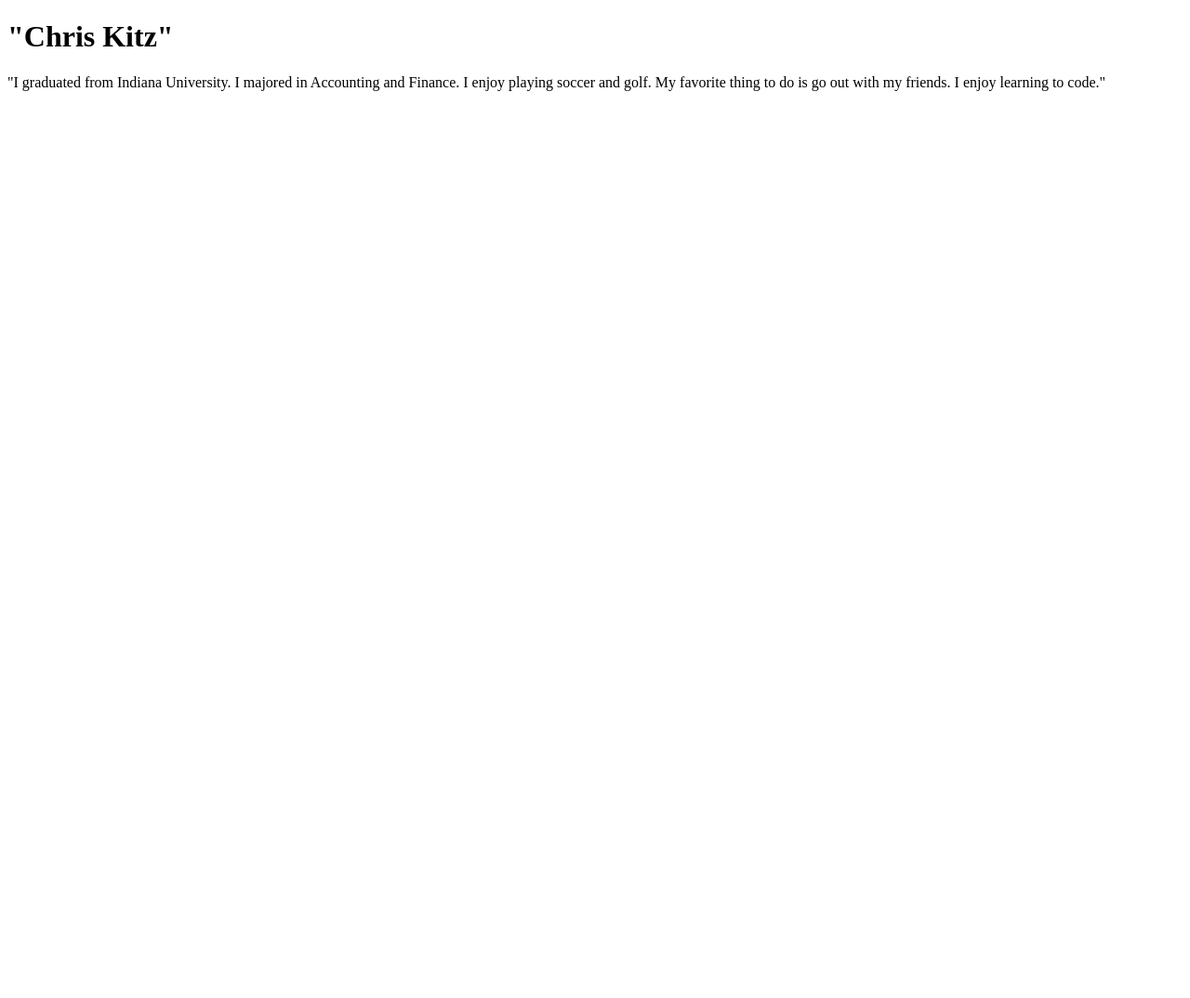
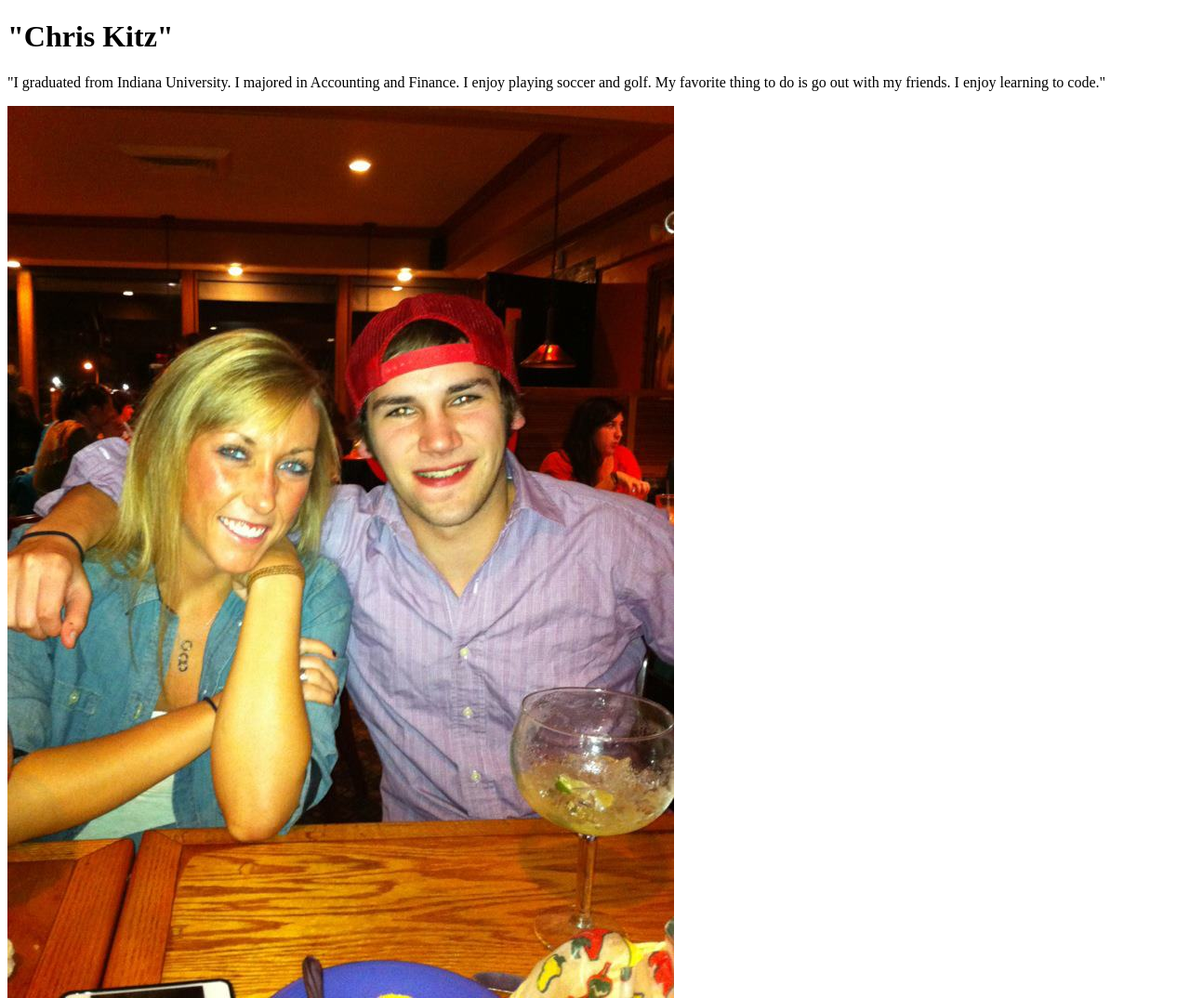
Before and after one commit to ckitz/Exam1, a plain HTML site: page index.html in a window 1280 px wide. Shown: the whole page at 93% size. Before the commit the page ends 800 px from the top, so only its background shows below. Drawn offline with Linux system fonts and the light colour scheme.

Commit message:
added img

```diff
--- a/index.html
+++ b/index.html
@@ -7,5 +7,6 @@
 		<h1> "Chris Kitz" </h1>
 			<p> "I graduated from Indiana University.  I majored in Accounting and Finance.  I enjoy playing soccer and golf.  My favorite thing to do is go out with my friends.  I enjoy learning to code."
 			</p>
+			<img src="Exam1/img/chrispic.jpg" alt="Chris Kitz" align="middle">
 	</body>
 <html>
```
